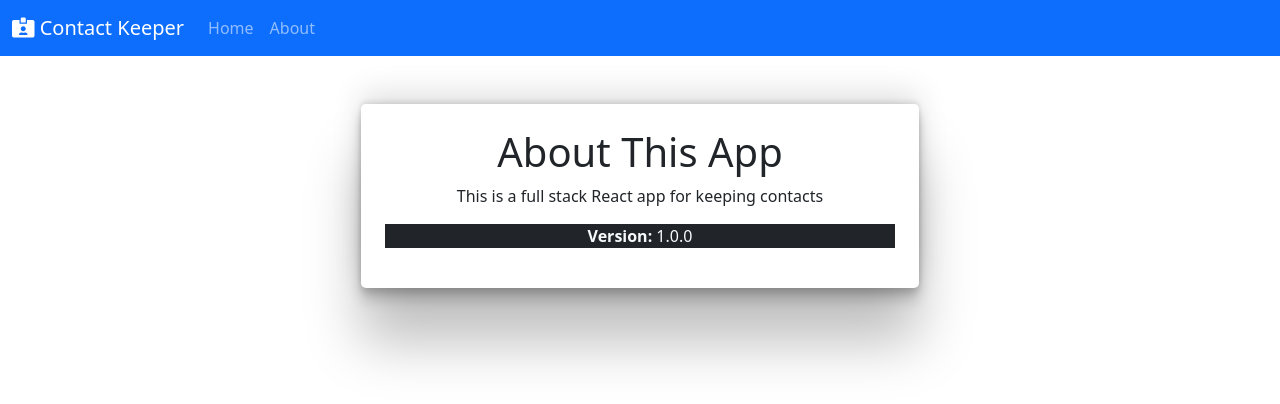
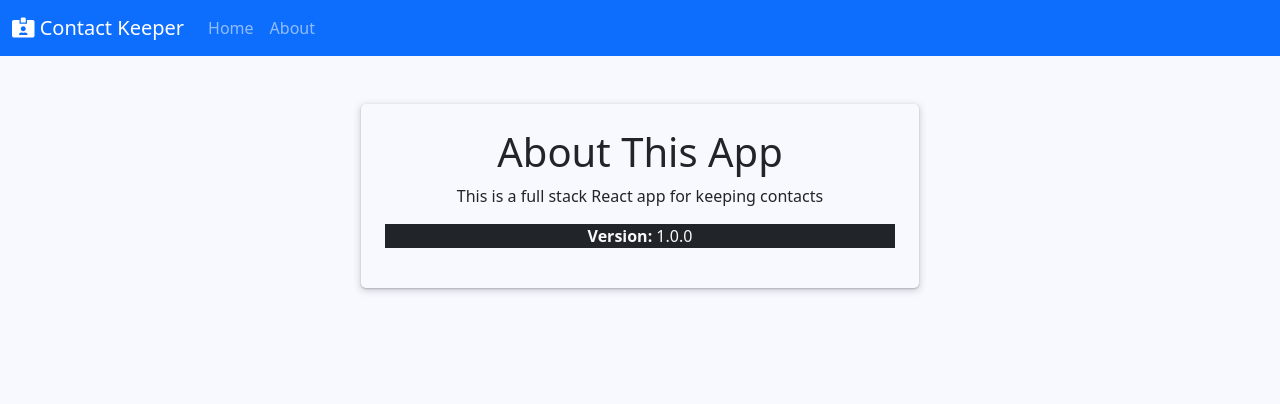
Before and after one commit to Linkinlog/contact-keeper, a React (Create React App) app in the folder client/: page /about in a window 1280 px wide. Shown: the top 404 px of the page. Built offline with nearby package versions, Linux system fonts and the light colour scheme.

Commit message:
changed border and css

```diff
--- a/client/src/App.css
+++ b/client/src/App.css
@@ -1,3 +1,18 @@
+body {
+  margin-bottom: 2.5em;
+  background: ghostwhite;
+}
+
 .hotBorder {
-  box-shadow: rgba(0, 0, 0, 0.25) 0px 54px 55px, rgba(0, 0, 0, 0.12) 0px -12px 30px, rgba(0, 0, 0, 0.12) 0px 4px 6px, rgba(0, 0, 0, 0.17) 0px 12px 13px, rgba(0, 0, 0, 0.09) 0px -3px 5px;
+  /* box-shadow: rgba(0, 0, 0, 0.19) 0px 10px 20px, rgba(0, 0, 0, 0.23) 0px 6px 6px; */
+  /* box-shadow: blue 0px 0px 0px 2px inset, rgb(255, 255, 255) 10px -10px 0px -3px, rgb(31, 193, 27) 10px -10px, rgb(255, 255, 255) 20px -20px 0px -3px, rgb(255, 217, 19) 20px -20px, rgb(255, 255, 255) 30px -30px 0px -3px, rgb(255, 156, 85) 30px -30px, rgb(255, 255, 255) 40px -40px 0px -3px, rgb(255, 85, 85) 40px -40px; */
+  box-shadow: rgba(60, 64, 67, 0.3) 0px 1px 2px 0px, rgba(60, 64, 67, 0.15) 0px 2px 6px 2px;
 }
+
+.addContact {
+  background: white;
+}
+
+.contact {
+  background: white;
+}
```
